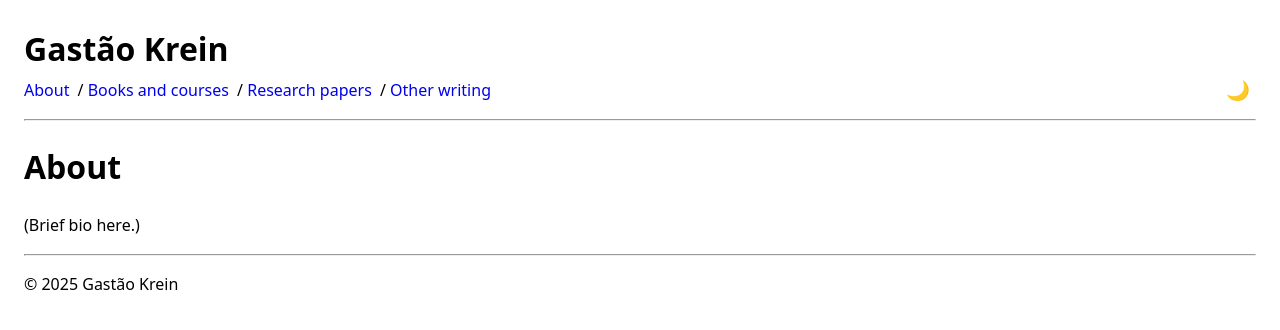
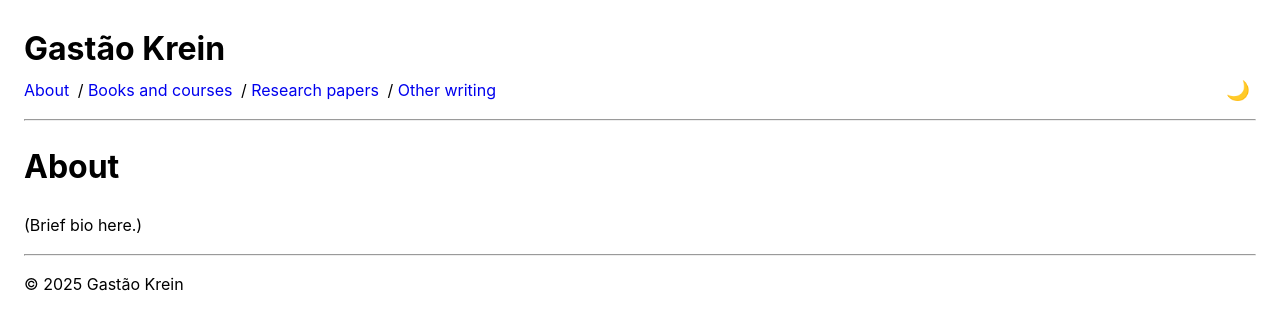
Before and after one commit to gkrein/gkrein.github.io, a Jekyll site: the page built from index.md, in a window 1280 px wide. Shown: the top 330 px of the page. Built offline with Jekyll 4.4.1, drawn with Linux system fonts in a browser that asks for light colours.

Commit message:
Update site.css

```diff
--- a/assets/css/site.css
+++ b/assets/css/site.css
@@ -12,11 +12,11 @@
 body {
   background-color: var(--bg-color);
   color: var(--text-color);
-  font-family: system-ui, -apple-system, Segoe UI, Roboto, Arial, sans-serif;
+  font-family: -apple-system, BlinkMacSystemFont, "Segoe UI", Roboto,
+               Helvetica, Arial, "Apple Color Emoji", "Segoe UI Emoji";
   line-height: 1.55;
   margin: 1.5rem;
 }
-
 header h1 {
   margin: 0 0 .25rem 0;
 }
```
